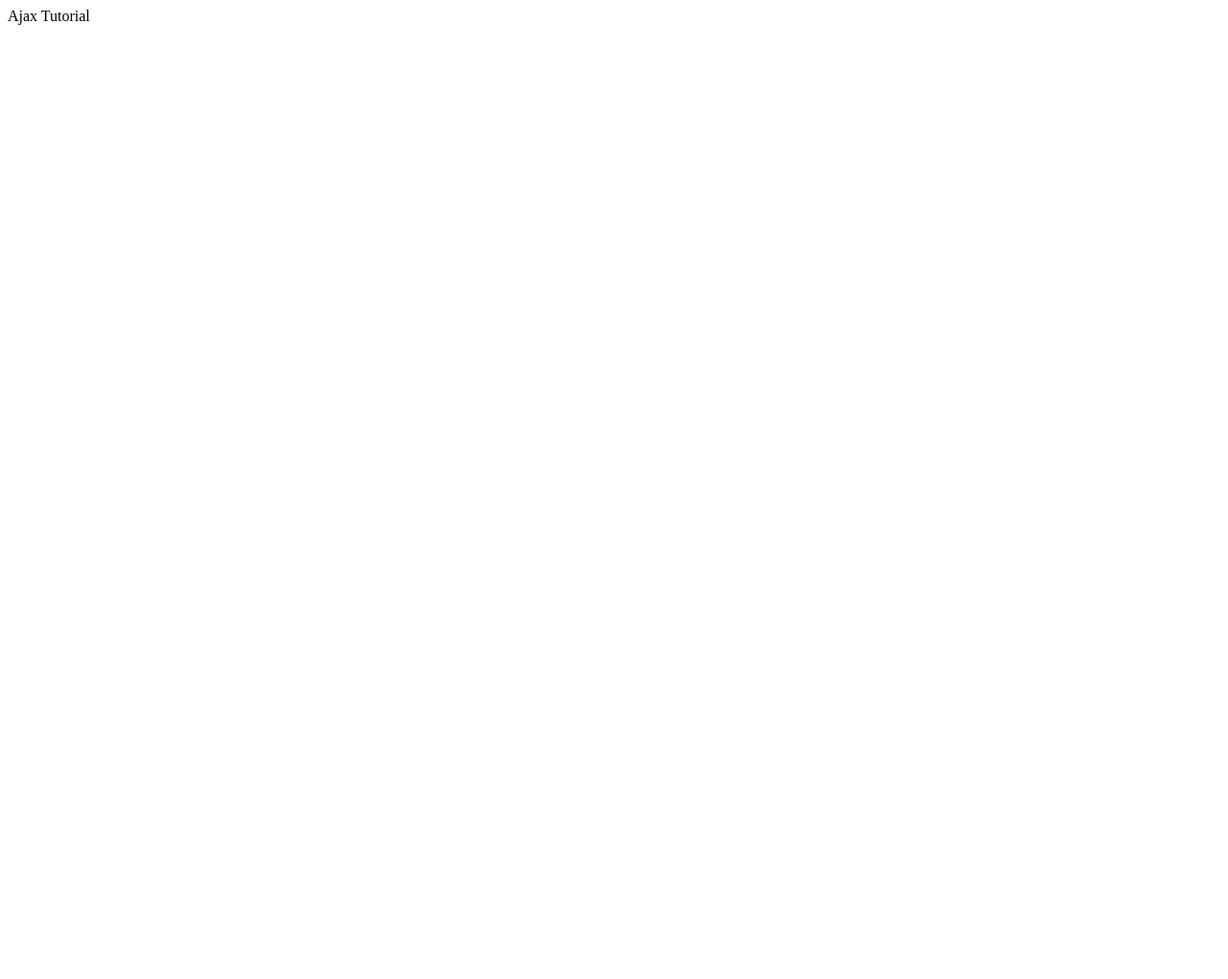
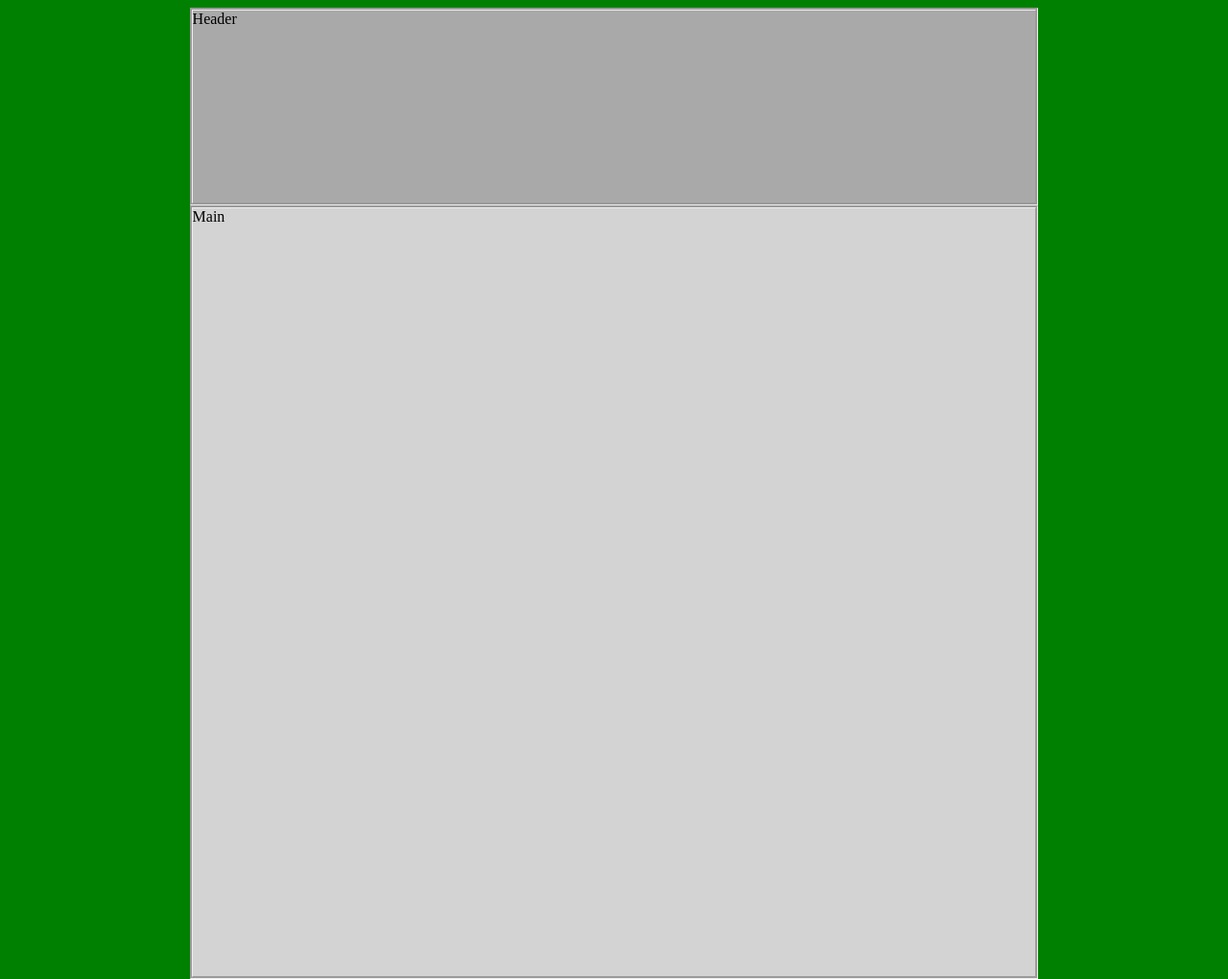
Before and after one commit to Zach-Whale/Campaign-Project, a plain HTML site: page index.html in a window 1280 px wide. Shown: the whole page at 96% size. Before the commit the page ends 800 px from the top, so only its background shows below. Drawn offline with Linux system fonts and the light colour scheme.

Commit message:
HTML backbone

```diff
--- a/AJAX.js
+++ b/AJAX.js
@@ -1,8 +1,9 @@
 var xhttp = new XMLHttpRequest();
 
-xhttp.open("GET", "http://localhost/project/data.json");
+xhttp.open('GET', 'https://learnwebcode.github.io/json-example/animals-1.json', true);
 xhttp.onload = function(){
-	console.log(xhttp.responseText);
+	var data = JSON.parse(xhttp.responseText);
+	console.log(data[0]);
 };
 
 
--- /dev/null
+++ b/css/styles.css
@@ -0,0 +1,29 @@
+body, html
+{
+	background-color:green;
+	height: 100%;
+}
+
+
+
+.header
+{
+	margin-top:auto;
+	background-color:darkgrey;
+	height:25%;
+	margin-right:15%;
+	margin-left:15%;
+	border-style: groove;
+}
+
+
+.main
+{
+
+	margin-right: 15%;
+	margin-left: 15%;
+	height:inherit;
+	border-style: groove;
+	background-color:lightgrey;
+
+}
--- a/index.html
+++ b/index.html
@@ -1,8 +1,29 @@
+<!DOCTYPE html>
+
 <html>
+
 <head>
-Ajax Tutorial
+	<link rel="stylesheet" href="css/styles.css">
+	<title>
+		Campaign
+	</title>
 </head>
 <body>
+
+	<div class="header">
+
+	Header
+
+	</div>
+
+
+	<div class="main">
+	Main
+	</div>
+
+
+
+
 
 
 </body>
```
Also changed, not shown: images/Necromancer.png (added).
